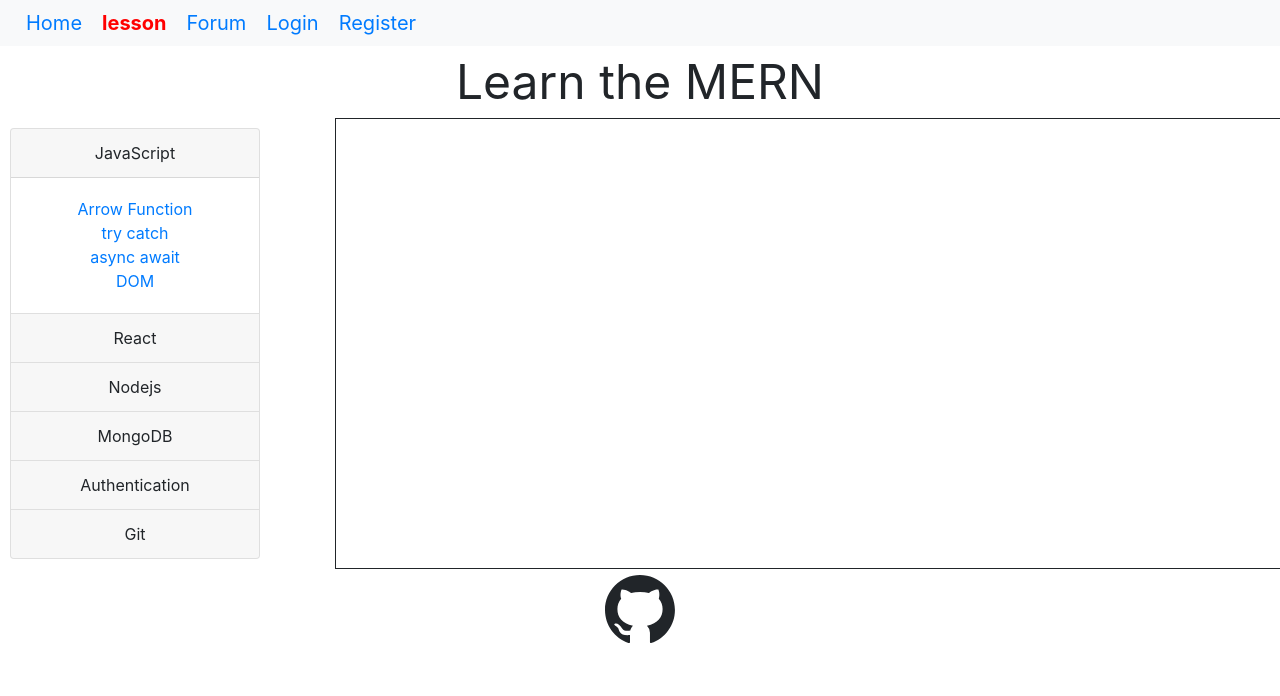
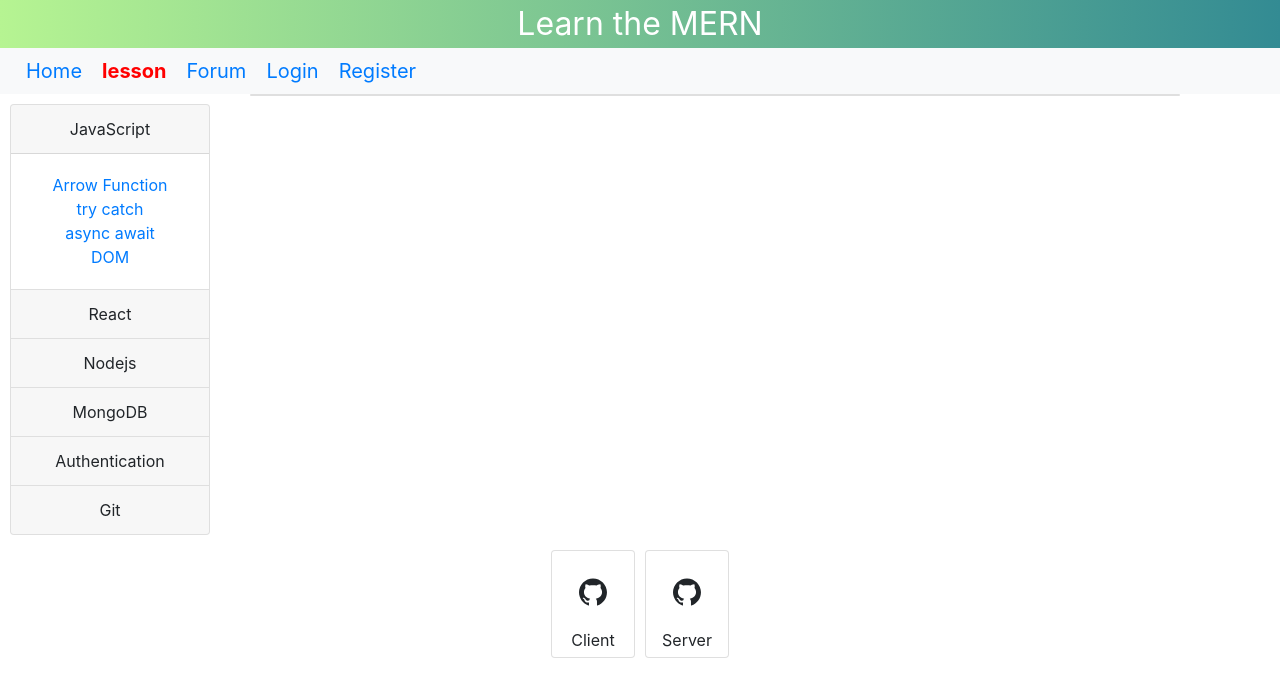
Before and after one commit to Dulaya/learn-the-mern-client, a React (Create React App) app: page /lesson in a window 1280 px wide. Shown: the top 696 px of the page. Built offline with nearby package versions, Linux system fonts and the light colour scheme.

Commit message:
remove unused Context, change styling

```diff
--- a/src/App.js
+++ b/src/App.js
@@ -1,4 +1,4 @@
-import React, { useState } from "react";
+import React from "react";
 import {
   BrowserRouter as Router,
   Route,
@@ -8,11 +8,9 @@
 import { AiFillGithub } from "react-icons/ai";
 import { Container, Navbar, Nav, CardDeck, Card } from "react-bootstrap";
 
-import LinkContext from "./context/LinkContext";
 import SideBar from "./components/SideBar";
 import BrandName from "./components/BrandName";
 import Forum from "./components/Forum";
-import Lesson from "./components/Lesson";
 import Register from './components/Register';
 
 
@@ -24,12 +22,11 @@
 
 const iconStyle = {
   cursor: "pointer",
-  fontSize: "5rem",
+  fontSize: "2rem",
 };
 
 
 const App = () => {
-  const [links, setLinks] = useState();
 
   //Open New Tab
   const openInNewTab = (url) => {
@@ -38,9 +35,12 @@
   };
 
   return (
-    <LinkContext.Provider value={{ links, setLinks }}>
     <Router>
+
       <div style={containerStyle}>
+
+        <BrandName />
+
         <Navbar style={{ fontSize: "1.25rem" }} bg="light" expand="lg">
           <Link style={{ margin: "0 10px" }} to="/">
             Home
@@ -48,7 +48,6 @@
           <Navbar.Toggle aria-controls="basic-navbar-nav" />
           <Navbar.Collapse id="basic-navbar-nav">
             <Nav>
-               {/* why is this not working? I'm adding a visual feedback to see if this link is active or not */}
               <NavLink
                 activeStyle={{
                   fontWeight: "bold",
@@ -74,8 +73,6 @@
             </Nav>
           </Navbar.Collapse>
         </Navbar>
-
-          <BrandName />
 
         <Route exact path="/">
           <Container>
@@ -151,16 +148,35 @@
           <Register />
         </Route>
 
-          <AiFillGithub
-            style={iconStyle}
+        <div style={{ bottom: "0", width: "100%" }}>
+          <Card style={{ display: "inline-block", margin: "5px", padding: "5px" }}
             onClick={() =>
               openInNewTab("https://github.com/dulaya/learn-the-mern-client")
             }
+          >
+            <Card.Body>
+              <AiFillGithub
+                style={iconStyle}
               />
+            </Card.Body>
+            <Card.Text>Client</Card.Text>
+          </Card>
+          <Card style={{ display: "inline-block", margin: "5px", padding: "5px" }}
+            onClick={() =>
+              openInNewTab("https://github.com/dulaya/learn-the-mern-server")
+            }
+          >
+            <Card.Body>
+              <AiFillGithub
+                style={iconStyle}
+              />
+            </Card.Body>
+            <Card.Text>Server</Card.Text>
+          </Card>
+        </div>
 
       </div>
     </Router>
-    </LinkContext.Provider>
   );
 };
 
--- a/src/components/Lesson.js
+++ /dev/null
@@ -1,17 +0,0 @@
-import React from 'react';
-import { BrowserRouter as Router, Route, Link } from 'react-router-dom';
-
-import ArrowFunction from './lessons/ArrowFunction';
-
-const Lesson = () => {
-
-    return (
-        <>
-            <Route exact path='/arrow-function'>
-                <ArrowFunction />
-            </Route>
-        </>
-    )
-}
-
-export default Lesson;
--- a/src/components/SideBar.js
+++ b/src/components/SideBar.js
@@ -1,8 +1,7 @@
-import React, { useState, useContext } from "react";
+import React from "react";
 import { BrowserRouter as Router, Route, Link } from "react-router-dom";
-import { Row, Col, Accordion, Card, Button } from "react-bootstrap";
+import { Row, Col, Accordion, Card } from "react-bootstrap";
 
-import LinkContext from "../context/LinkContext";
 import ArrowFunction from "./lessons/ArrowFunction";
 import TryCatch from "./lessons/TryCatch";
 import CreateReactApp from "./lessons/CreateReactApp";
@@ -11,9 +10,6 @@
 import { accordionStyle, accordionHeaderStyle } from "./Styles.js";
 
 const SideBar = () => {
-  const [info, setInfo] = useState("");
-
-  const { links, setLinks } = useContext(LinkContext);
 
   const lessons = [
     {
@@ -44,7 +40,7 @@
     <Router>
       <Route path="/lesson">
         <Row>
-          <Col>
+          <Col style={{ maxWidth: '250px' }}>
             <Accordion style={accordionStyle} defaultActiveKey={lessons[0]}>
               {lessons.map((tech) => (
                 <Card key={Object.keys(tech)}>
@@ -62,7 +58,7 @@
                           {concept.map((subConcept) => (
                             <div key={subConcept}>
                               <Link
-                                to={`/lesson/${subConcept.replace(" ", "-")}`}
+                                to={`/lesson/${subConcept.replace(/ /g, "-")}`}
                               >
                                 {subConcept}
                               </Link>
@@ -76,7 +72,9 @@
               ))}
             </Accordion>
           </Col>
-          <Col style={{ minWidth: "75vw", border: "1px solid" }}>
+
+          <Col style={{ float: 'left', maxWidth: '75vw'}}>
+            <Card>
               <Route exact path={`/lesson/arrow-function`}>
                 <ArrowFunction />
               </Route>
@@ -89,7 +87,9 @@
               <Route exact path={`/lesson/git`}>
                 <Git />
               </Route>
+            </Card>
           </Col>
+
         </Row>
       </Route>
     </Router>
--- a/src/components/Styles.js
+++ b/src/components/Styles.js
@@ -5,12 +5,10 @@
   }
 
 export const brandStyle = {
-    fontSize: '3rem',
-  }
-
-export const iconStyle = {
-    cursor: 'pointer',
-    fontSize: '5rem',
+    backgroundImage: `linear-gradient(to right, rgb(182, 244, 146), rgb(51, 139, 147))`,
+    color: 'white',
+    fontSize: '2rem',
+    textAlign: 'center',
   }
 
 export const accordionStyle = {
--- a/src/components/lessons/ArrowFunction.js
+++ b/src/components/lessons/ArrowFunction.js
@@ -4,6 +4,7 @@
 
     return (
         <>
+            <h1>Arrow Function</h1>
             Traditionally, JavaScript function is writteng like this:
             <p>{'function(){ }'}</p>
             <p>Arrow function was introduced in es6. It allows for an easier way to write a function: </p>
--- a/src/context/LinkContext.js
+++ /dev/null
@@ -1,6 +0,0 @@
-
-import { createContext } from 'react';
-
-const LinkContext = createContext();
-
-export default LinkContext;
```
Lines whose indentation alone changed are shown as unchanged.
